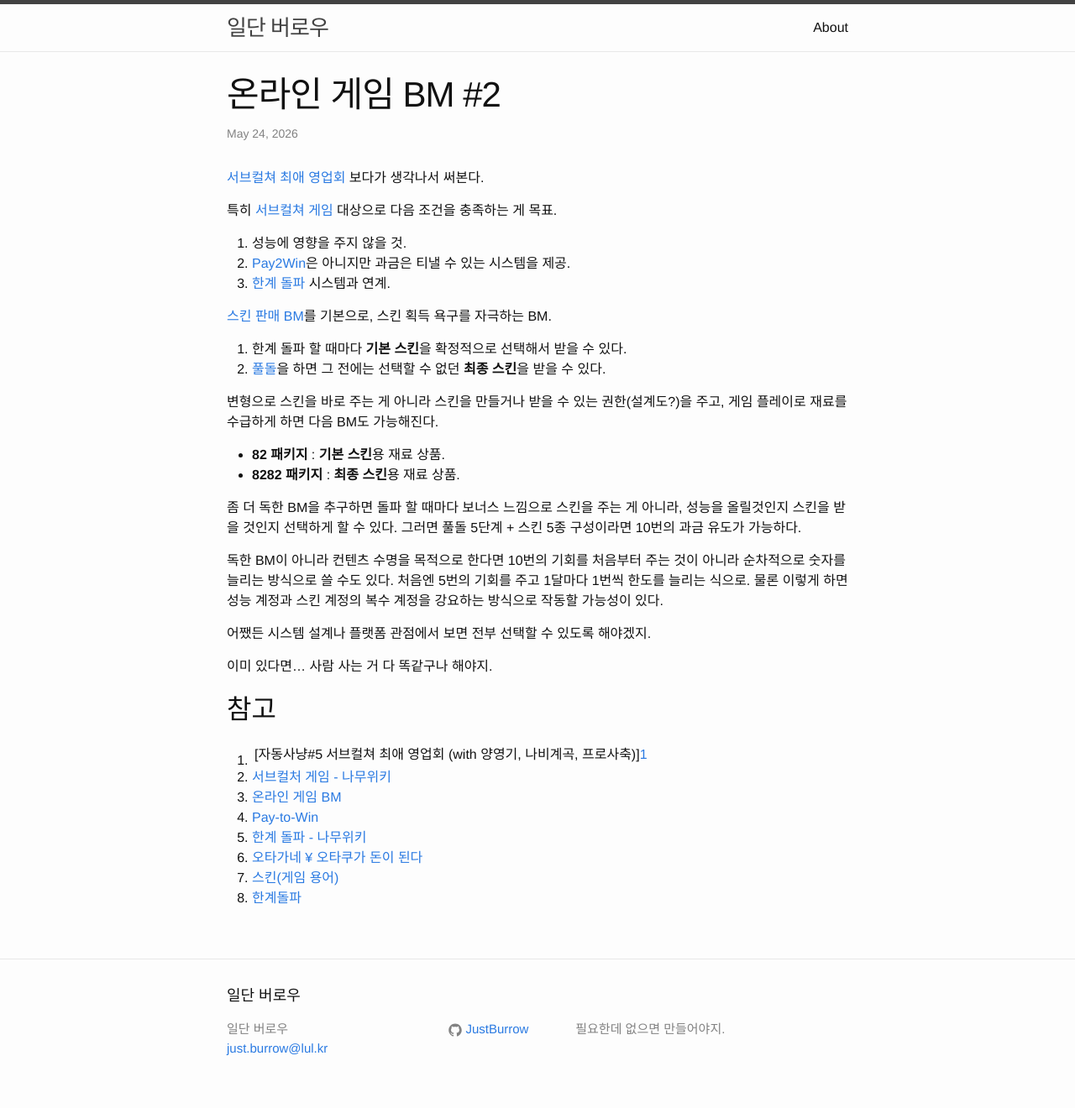
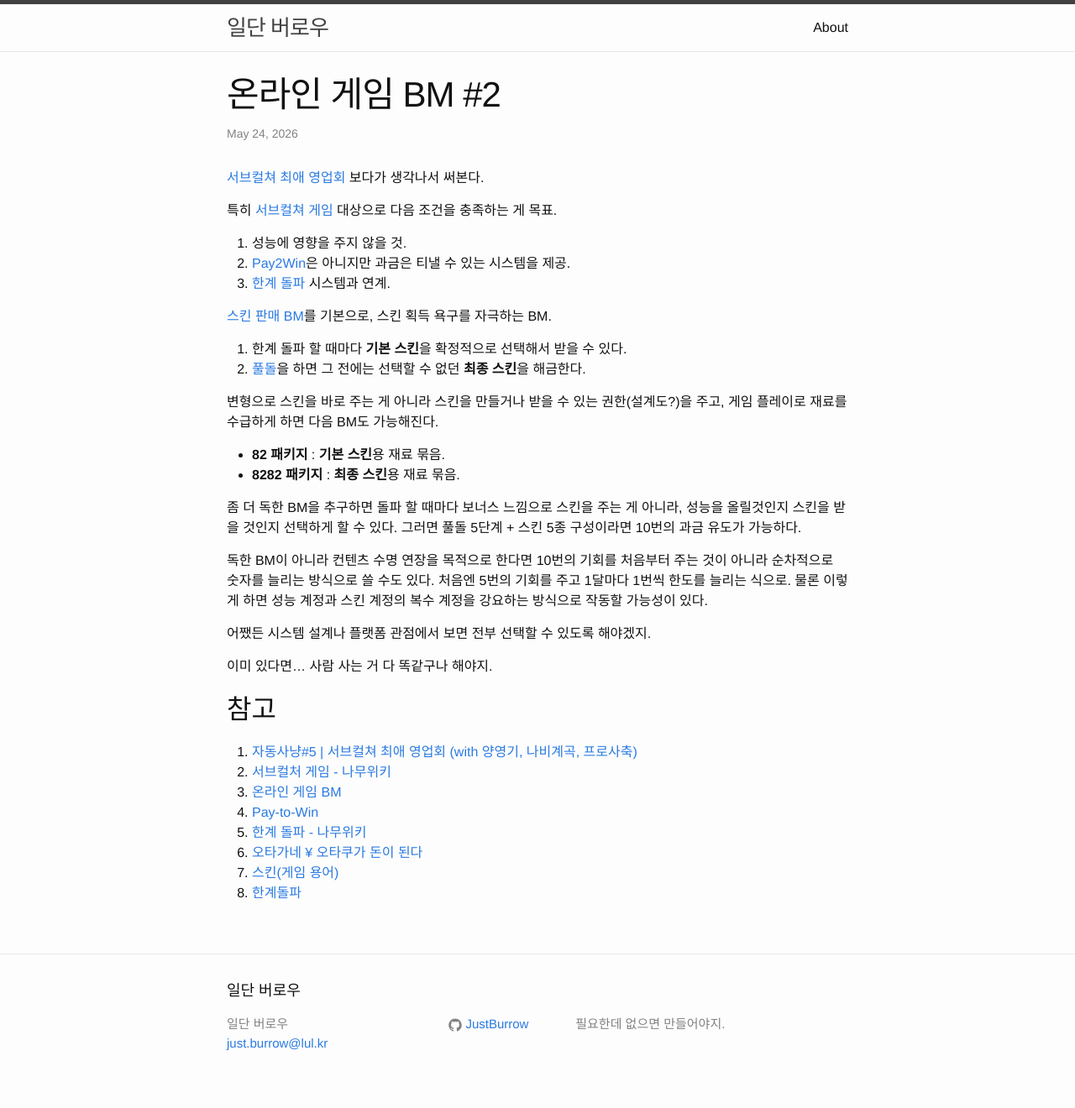
Before and after one commit to JustBurrow/JustBurrow.github.io, a Jekyll site: the page built from _posts/2026-05-24-game-bm.md, in a window 1280 px wide. Shown: the whole page at 84% size. Built offline with Jekyll 4.4.1, drawn with Linux system fonts in a browser that asks for light colours.

Commit message:
💬 단어 변경.

```diff
--- a/_posts/2026-05-24-game-bm.md
+++ b/_posts/2026-05-24-game-bm.md
@@ -14,16 +14,16 @@ title: "온라인 게임 BM #2"
 [스킨 판매 BM][7]를 기본으로, 스킨 획득 욕구를 자극하는 BM.
 
 1. 한계 돌파 할 때마다 **기본 스킨**을 확정적으로 선택해서 받을 수 있다.
-2. [풀돌][8]을 하면 그 전에는 선택할 수 없던 **최종 스킨**을 받을 수 있다.
+2. [풀돌][8]을 하면 그 전에는 선택할 수 없던 **최종 스킨**을 해금한다.
 
 변형으로 스킨을 바로 주는 게 아니라 스킨을 만들거나 받을 수 있는 권한(설계도?)을 주고, 게임 플레이로 재료를 수급하게 하면 다음 BM도 가능해진다.
 
-- **82 패키지** : **기본 스킨**용 재료 상품.
-- **8282 패키지** : **최종 스킨**용 재료 상품.
+- **82 패키지** : **기본 스킨**용 재료 묶음.
+- **8282 패키지** : **최종 스킨**용 재료 묶음.
 
 좀 더 독한 BM을 추구하면 돌파 할 때마다 보너스 느낌으로 스킨을 주는 게 아니라, 성능을 올릴것인지 스킨을 받을 것인지 선택하게 할 수 있다. 그러면 풀돌 5단계 + 스킨 5종 구성이라면 10번의 과금 유도가 가능하다.
 
-독한 BM이 아니라 컨텐츠 수명을 목적으로 한다면 10번의 기회를 처음부터 주는 것이 아니라 순차적으로 숫자를 늘리는 방식으로 쓸 수도 있다. 처음엔 5번의 기회를 주고 1달마다 1번씩 한도를 늘리는 식으로. 물론 이렇게 하면 성능 계정과 스킨 계정의 복수 계정을 강요하는 방식으로 작동할 가능성이 있다.
+독한 BM이 아니라 컨텐츠 수명 연장을 목적으로 한다면 10번의 기회를 처음부터 주는 것이 아니라 순차적으로 숫자를 늘리는 방식으로 쓸 수도 있다. 처음엔 5번의 기회를 주고 1달마다 1번씩 한도를 늘리는 식으로. 물론 이렇게 하면 성능 계정과 스킨 계정의 복수 계정을 강요하는 방식으로 작동할 가능성이 있다.
 
 어쨌든 시스템 설계나 플랫폼 관점에서 보면 전부 선택할 수 있도록 해야겠지.
 
@@ -31,7 +31,7 @@ title: "온라인 게임 BM #2"
 
 ## 참고
 
-1. [자동사냥#5 | 서브컬쳐 최애 영업회 (with 양영기, 나비계곡, 프로사축)][1]
+1. [자동사냥#5 \| 서브컬쳐 최애 영업회 (with 양영기, 나비계곡, 프로사축)][1]
 2. [서브컬처 게임 - 나무위키][2]
 3. [온라인 게임 BM][3]
 4. [Pay-to-Win][4]
```
